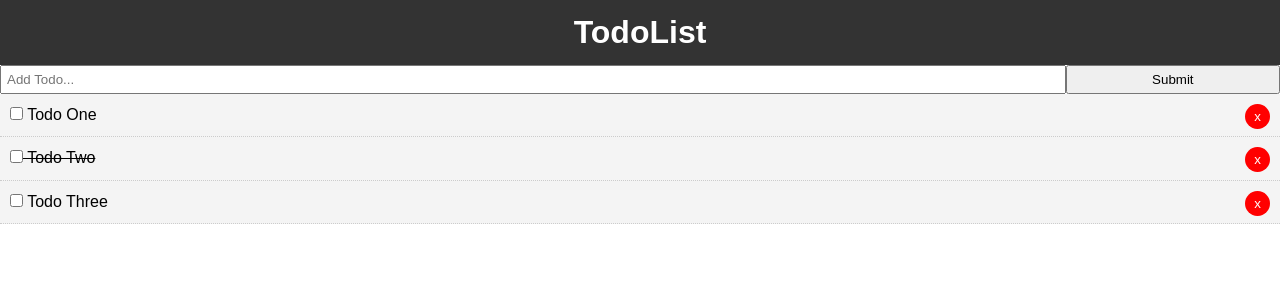
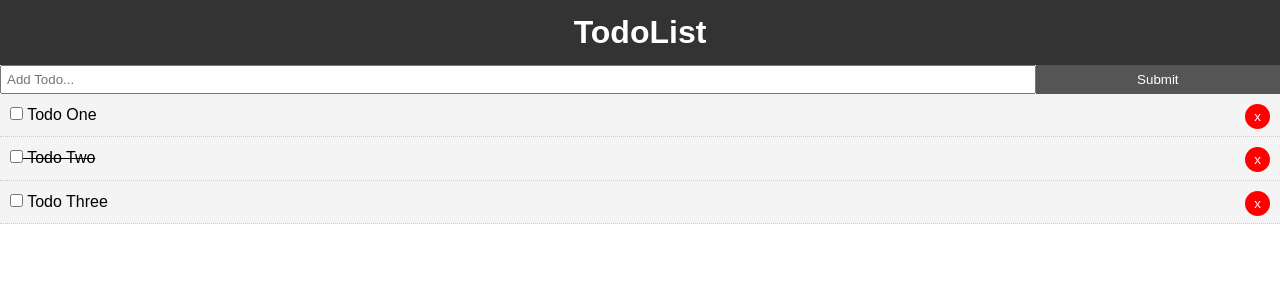
Before and after one commit to jatanassian/vue-todolist, a Vue app: page / in a window 1280 px wide. Shown: the top 300 px of the page. Built offline with nearby package versions, Linux system fonts and the light colour scheme.

Commit message:
add style to the btn class

```diff
--- a/src/App.vue
+++ b/src/App.vue
@@ -59,4 +59,17 @@ body {
   font-family: Arial, Helvetica, sans-serif;
   line-height: 1.4;
 }
+
+.btn {
+  display: inline-block;
+  border: none;
+  background: #555;
+  color: #fff;
+  padding: 7px 20px;
+  cursor: pointer;
+}
+
+.btn:hover {
+  background: #666;
+}
 </style>
```
